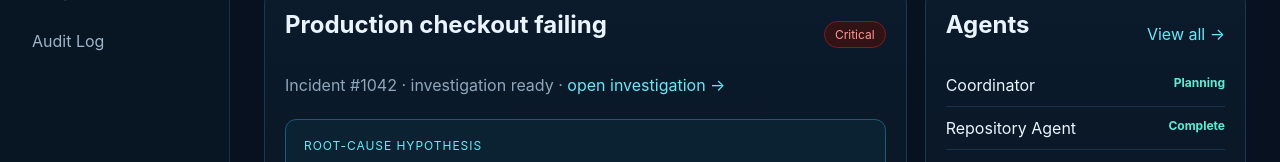
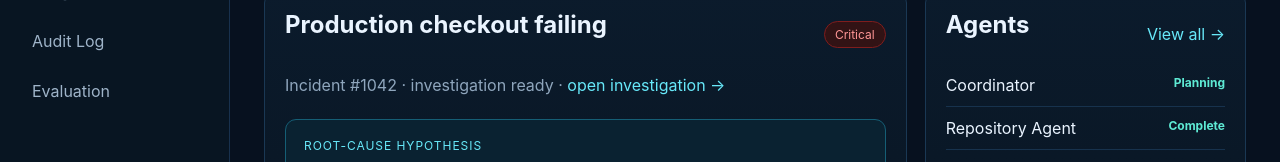
Before and after one commit to shadrackbond/DevRelay, a Next.js app in the folder apps/web/: page / in a window 1280 px wide. Shown: the part 340-502 px from the top of the page. Built offline with nearby package versions, Linux system fonts and the light colour scheme.

Commit message:
feat: add evaluation navigation

```diff
--- a/apps/web/app/components/AppShell.tsx
+++ b/apps/web/app/components/AppShell.tsx
@@ -7,6 +7,7 @@ const nav = [
   { label: "Agents", href: "/agents" },
   { label: "Integrations", href: "/integrations" },
   { label: "Audit Log", href: "/audit" },
+  { label: "Evaluation", href: "/evaluation" },
 ];
 
 export function AppShell({
```
